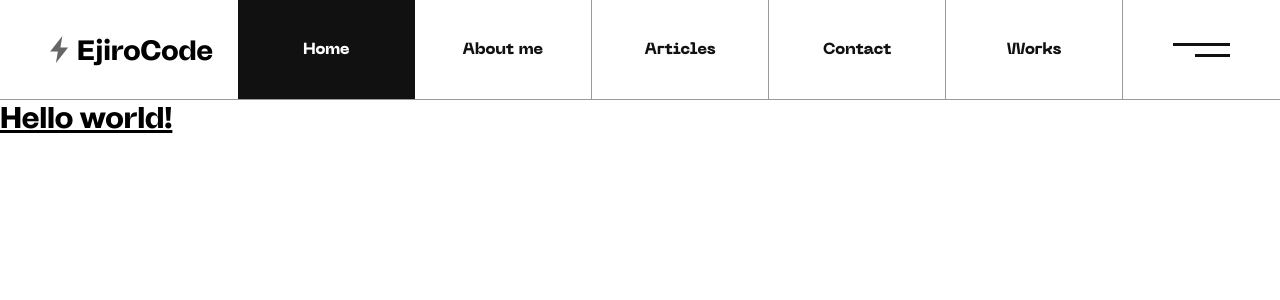
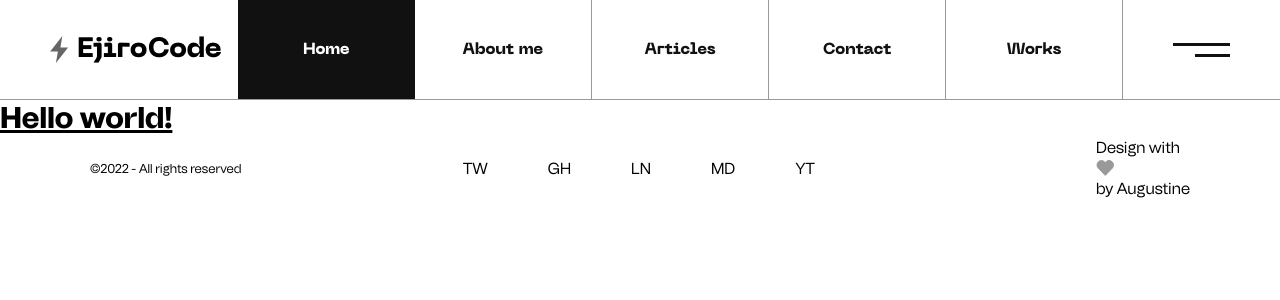
Before and after one commit to ejirocodes/portfolio-1, a Next.js app: page / in a window 1280 px wide. Shown: the top 300 px of the page. Built offline with nearby package versions, Linux system fonts and the light colour scheme.

Commit message:
footer init

```diff
--- a/components/article/Newsletter.tsx
+++ b/components/article/Newsletter.tsx
@@ -17,15 +17,15 @@ const Newsletter = () => {
         />
         <button className="bg-dark h-full w-[102px] flex items-center justify-center">
           <svg
-            width="16"
-            height="16"
-            viewBox="0 0 21 25"
+            width="27"
+            height="24"
+            viewBox="0 0 27 24"
             fill="none"
             xmlns="http://www.w3.org/2000/svg"
           >
             <path
-              d="M18.8887 15.7596L15.2491 2.17631L1.66576 5.81595M15.2491 2.17631L2.75098 23.8237L15.2491 2.17631Z"
-              stroke="#FFFFFF"
+              d="M15.5707 1.68932L25.5718 11.6904L15.5707 21.6914M0.427734 11.6904L25.5718 11.6904L0.427734 11.6904Z"
+              stroke="#fff"
               strokeWidth="2"
               strokeLinecap="square"
             />
--- a/components/shared/NavMain.tsx
+++ b/components/navigation/NavMain.tsx
@@ -68,7 +68,9 @@ export const NavMain = () => {
                 fill="#666666"
               />
             </svg>
-            <p className="font-extrabold text-[28px]">EjiroCode</p>
+            <p className="font-extrabold text-[28px] font-['NeueMachina']">
+              EjiroCode
+            </p>
           </a>
         </Link>
       </div>
--- /dev/null
+++ b/components/shared/Footer.tsx
@@ -0,0 +1,73 @@
+export const Footer = () => {
+  const socials = [
+    {
+      title: "TW",
+      url: "https://twitter.com/ejirocodes",
+      arialLabel: "Ejiro on Twitter",
+    },
+    {
+      title: "GH",
+      url: "https://github.com/ejirocodes",
+      arialLabel: "Ejiro on GitHub",
+    },
+    {
+      title: "LN",
+      url: "https://www.linkedin.com/in/ejiro-asiuhwu",
+      arialLabel: "Ejiro on LinkedIn",
+    },
+    {
+      title: "MD",
+      url: "https://www.medium.com/ejirocodes",
+      arialLabel: "Ejiro on Medium",
+    },
+    {
+      title: "YT",
+      url: "https://www.youtube.com/channel/UC-exh_bsmkGKuPdr8a_Q8Ng",
+      arialLabel: "Ejiro on YouTube",
+    },
+  ];
+
+  return (
+    <footer className="flex items-center justify-between md:px-[90px]">
+      <small>©{new Date().getFullYear()} - All rights reserved</small>
+      <ul className="flex items-center">
+        {socials.map((social) => (
+          <li key={social.title}>
+            <a
+              href={social.url}
+              aria-label={social.arialLabel}
+              target="_blank"
+              rel="noopener noreferrer"
+              className="mr-[60px]"
+            >
+              {social.title}
+            </a>
+          </li>
+        ))}
+      </ul>
+      <div>
+        <p aria-label="Augustine Asiuwhu - Product Designer">
+          Design with
+          <svg
+            width="18"
+            height="17"
+            viewBox="0 0 18 17"
+            fill="none"
+            xmlns="http://www.w3.org/2000/svg"
+          >
+            <path
+              fillRule="evenodd"
+              clipRule="evenodd"
+              d="M13.086 0.52832C11.8928 0.52832 10.7503 1.01085 9.91833 1.86617L9.26551 2.53925L8.60638 1.86617C7.77445 1.01087 6.63199 0.52832 5.43882 0.52832C4.24565 0.52832 3.10319 1.01087 2.27126 1.86617C0.524165 3.66867 0.524165 6.53279 2.27126 8.33528L9.26551 15.4708L16.2535 8.33528C18.0005 6.53279 18.0005 3.66867 16.2535 1.86617C15.4215 1.01089 14.2791 0.52832 13.086 0.52832Z"
+              fill="#999999"
+              stroke="#999999"
+              strokeWidth="0.830142"
+              strokeLinecap="square"
+            />
+          </svg>
+          by Augustine
+        </p>
+      </div>
+    </footer>
+  );
+};
--- a/pages/_app.tsx
+++ b/pages/_app.tsx
@@ -1,6 +1,7 @@
 import "../styles/globals.css";
 import type { AppProps } from "next/app";
-import { NavMain } from "../components/shared/NavMain";
+import { NavMain } from "../components/navigation/NavMain";
+import { Footer } from "../components/shared/Footer";
 // import { gsap } from 'gsap'
 // import { CSSPlugin } from 'gsap/CSSPlugin'
 
@@ -12,6 +13,7 @@ function MyApp({ Component, pageProps }: AppProps) {
       <NavMain />
       <div className="mt-[100px]">
         <Component {...pageProps} />
+        <Footer />
       </div>
     </>
   );
--- a/pages/articles.tsx
+++ b/pages/articles.tsx
@@ -28,7 +28,7 @@ const Article: NextPage = () => {
           </p>
         </div>
       </header>
-      <main className="h-screen md:px-[90px] md:pt-[160px]">
+      <main className="md:px-[90px] md:pt-[160px]">
         <section>
           {articles.map((article) => (
             <CardArticle article={article} key={article.id} />
```
